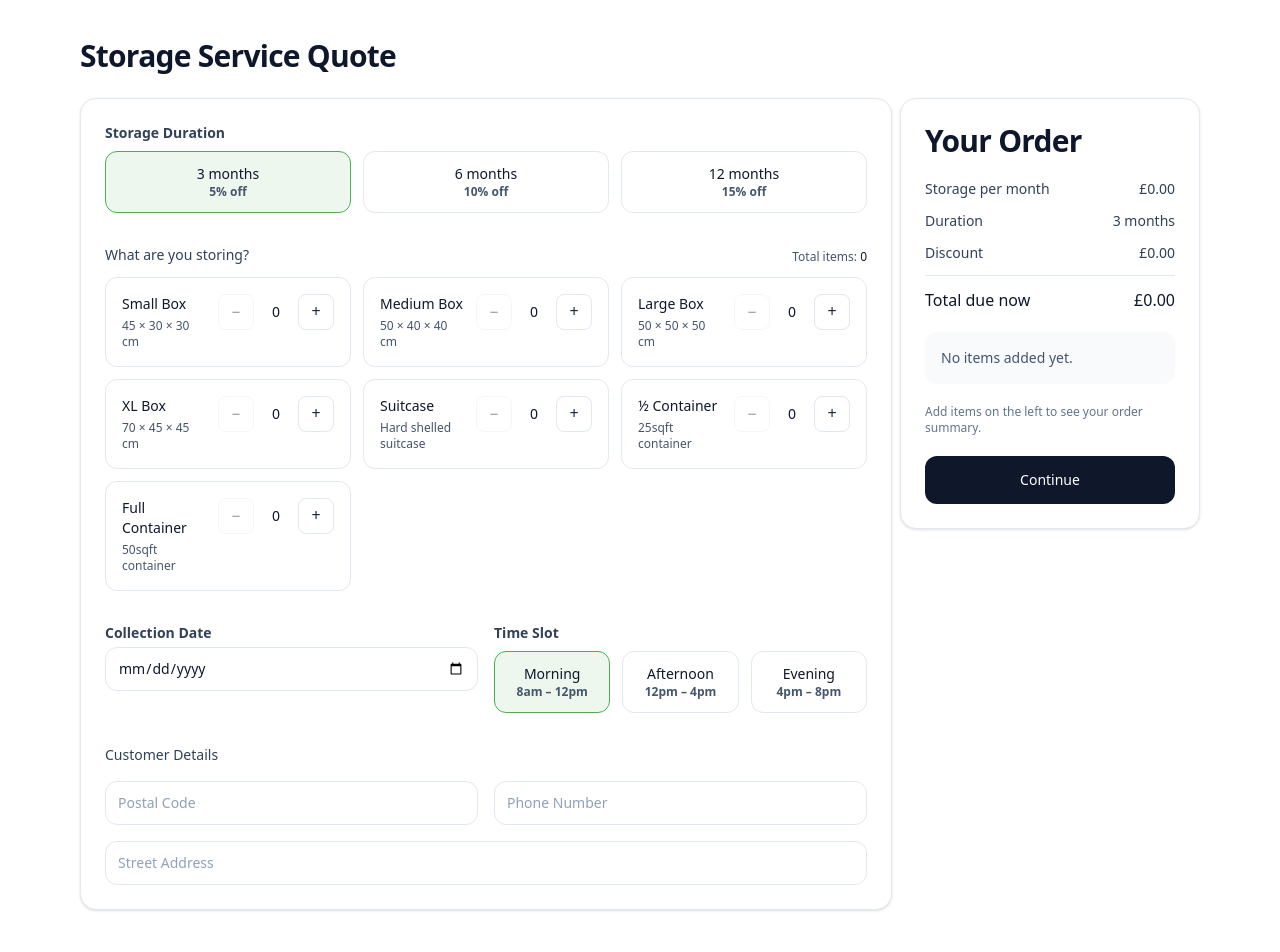
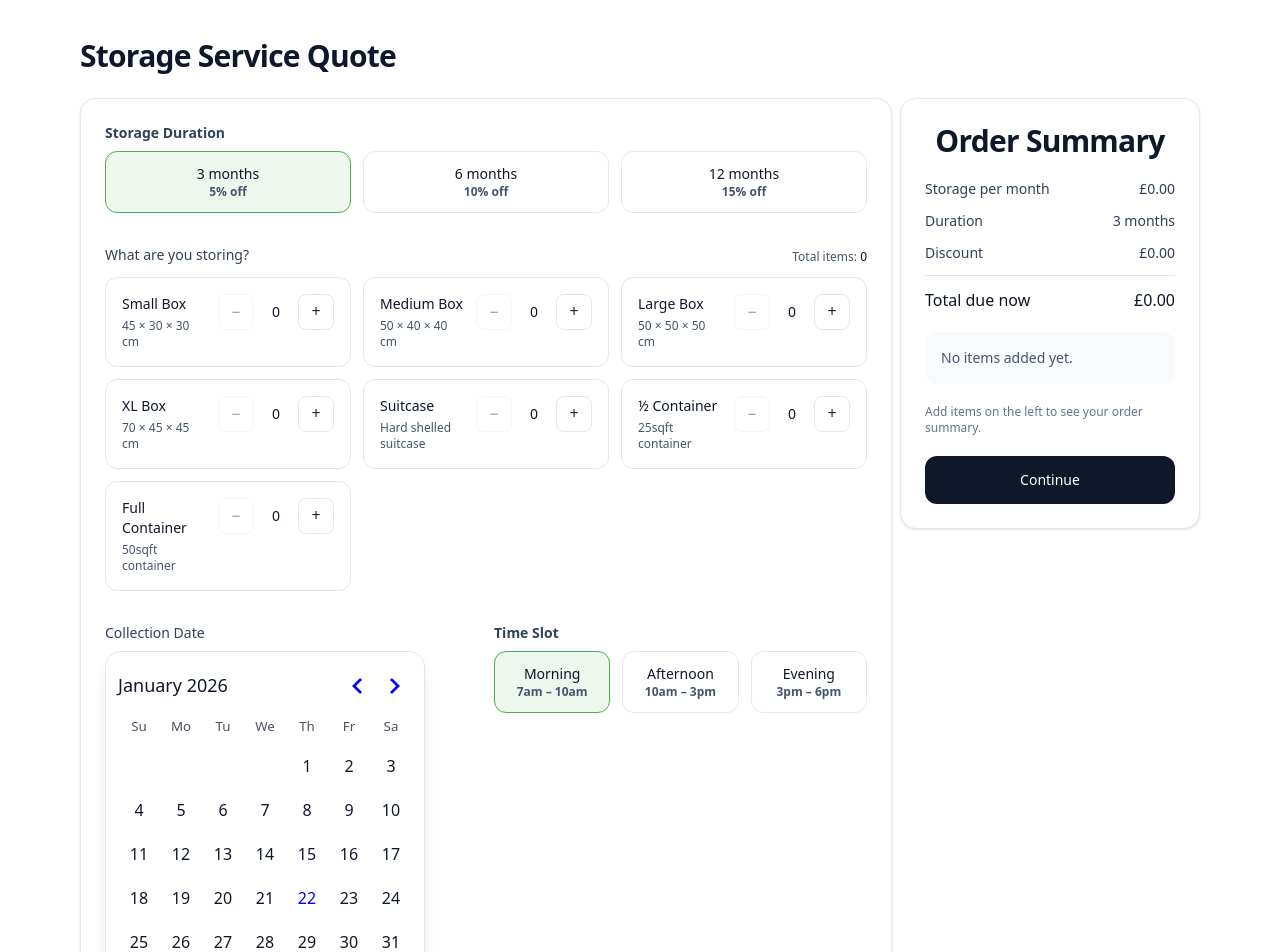
Before and after one commit to kidzsagarino/kxh-storage, a Next.js app: page / in a window 1280 px wide. Shown: the part 1100-2052 px from the top of the page. Built offline with nearby package versions, Linux system fonts and the light colour scheme.

Commit message:
add calendar

```diff
--- /dev/null
+++ b/app/components/DatePicker.tsx
@@ -0,0 +1,68 @@
+"use client";
+
+import * as React from "react";
+import { DayPicker } from "react-day-picker";
+
+type Props = {
+  value?: string; // YYYY-MM-DD
+  onChange: (value: string) => void;
+};
+
+function toISODate(d: Date) {
+  const y = d.getFullYear();
+  const m = String(d.getMonth() + 1).padStart(2, "0");
+  const day = String(d.getDate()).padStart(2, "0");
+  return `${y}-${m}-${day}`;
+}
+
+function formatPrettyDate(d: Date) {
+  const day = d.getDate();
+
+  const suffix =
+    day % 10 === 1 && day !== 11 ? "st" :
+    day % 10 === 2 && day !== 12 ? "nd" :
+    day % 10 === 3 && day !== 13 ? "rd" :
+    "th";
+
+  const month = d.toLocaleString("en-GB", { month: "short" });
+  const year = d.getFullYear();
+
+  return `${day}${suffix} ${month}, ${year}`;
+}
+
+export function DatePicker({ value, onChange }: Props) {
+  const [open, setOpen] = React.useState(true);
+
+  const selected = value ? new Date(value + "T00:00:00") : undefined;
+
+  return (
+    <div className="relative">
+      {/* <button
+        type="button"
+        onClick={() => setOpen((v) => !v)}
+        className="h-11 w-full rounded-xl border border-slate-200 bg-white px-3 text-left text-sm text-slate-800
+                   outline-none hover:border-slate-300 focus:ring-2 focus:ring-[#4CAF50]/30"
+      >
+        {selected ? format(selected, "PPP") : "Select date"}
+      </button> */}
+
+      {open && (
+        <>
+          {/* click outside */}
+
+          <div className="mt-2 w-[320px] rounded-2xl border border-slate-200 bg-white p-3 shadow-lg">
+            <DayPicker
+              mode="single"
+              selected={selected}
+              onSelect={(d) => {
+                if (!d) return;
+                onChange(formatPrettyDate(d));
+              }}
+            //   hidden={new Date()} // prevents past dates (optional)
+            />
+          </div>
+        </>
+      )}
+    </div>
+  );
+}
--- a/app/components/OrderSummary.tsx
+++ b/app/components/OrderSummary.tsx
@@ -65,7 +65,7 @@ export function OrderSummary({
 
     return (
         <section className="rounded-2xl border border-slate-200 bg-white p-6 shadow-sm space-y-5">
-            <h2 className="text-xl font-medium text-slate-900">{title}</h2>
+            <h2 className="text-xl font-medium text-slate-900 text-center">{title}</h2>
 
             {/* Totals */}
             <div className="space-y-3">
--- a/app/components/ServicesGrid.tsx
+++ b/app/components/ServicesGrid.tsx
@@ -29,7 +29,7 @@ export function ServicesGrid() {
       {services.map((s) => (
         <div
           key={s.key}
-          className="group rounded-1xl border border-slate-200 bg-white p-6 shadow-sm transition"
+          className="group rounded-2xl border border-slate-200 bg-white p-6 shadow-sm transition"
         >
           {/* Icon */}
           <div className="mb-3 inline-flex h-11 w-11 items-center justify-center rounded-xl
--- a/app/components/StorageServiceFlow.tsx
+++ b/app/components/StorageServiceFlow.tsx
@@ -2,6 +2,7 @@
 
 import { useRouter } from "next/navigation";
 import { useCheckout, type StorageItemId, type TimeSlotId } from "../components/checkout/CheckoutStore";
+import { DatePicker } from "./DatePicker";
 
 const storageItems: { id: StorageItemId; name: string; desc: string }[] = [
     { id: "small-box", name: "Small Box", desc: "45 × 30 × 30 cm" },
@@ -107,8 +108,7 @@ export function StorageForm() {
                                         <button
                                             type="button"
                                             onClick={() => inc(item.id)}
-                                            className="grid h-9 w-9 place-items-center rounded-lg border border-slate-200 bg-white
-                                 text-slate-800 hover:bg-slate-50"
+                                            className="grid h-9 w-9 place-items-center rounded-lg border border-slate-200 bg-white text-slate-800 hover:bg-slate-50"
                                             aria-label={`Increase ${item.name}`}
                                         >
                                             +
@@ -130,12 +130,16 @@ export function StorageForm() {
             {/* Collection date */}
             <div className="grid gap-4 sm:grid-cols-2">
                 <div>
-                    <label className="block text-sm font-medium text-slate-700 mb-1">Collection Date</label>
-                    <input
+                    <span className="block text-sm font-medium text-slate-700 mb-1">Collection Date</span>
+                    {/* <input
                         type="date"
                         value={state.collectionDate}
                         onChange={(e) => setState((s) => ({ ...s, collectionDate: e.target.value }))}
-                        className="h-11 w-full rounded-xl border border-slate-200 px-3 text-sm text-slate-800 outline-none"
+                        className="h-11 w-full rounded-xl border border-slate-200 bg-white px-3 text-sm text-slate-800 focus:ring-2 focus:ring-[#4CAF50]/30 outline-none"
+                    /> */}
+                    <DatePicker
+                        value={state.collectionDate}
+                        onChange={(val) => setState((s) => ({ ...s, collectionDate: val }))}
                     />
                 </div>
 
@@ -144,9 +148,9 @@ export function StorageForm() {
                     <label className="block text-sm font-medium text-slate-700 mb-2">Time Slot</label>
                     <div className="grid grid-cols-1 sm:grid-cols-3 gap-3">
                         {[
-                            { id: "morning", label: "Morning", desc: "8am – 12pm" },
-                            { id: "afternoon", label: "Afternoon", desc: "12pm – 4pm" },
-                            { id: "evening", label: "Evening", desc: "4pm – 8pm" },
+                            { id: "morning", label: "Morning", desc: "7am – 10am" },
+                            { id: "afternoon", label: "Afternoon", desc: "10am – 3pm" },
+                            { id: "evening", label: "Evening", desc: "3pm – 6pm" },
                         ].map((slot) => (
                             <label
                                 key={slot.id}
--- a/app/globals.css
+++ b/app/globals.css
@@ -1,4 +1,76 @@
 @import "tailwindcss";
+@import "react-day-picker/dist/style.css";
+
+/* ---- DayPicker theme override ---- */
+:root {
+  /* Your brand color (edit this) */
+  --brand: 76 175 80;
+  /* #4CAF50 */
+}
+
+/* Apply to every DayPicker */
+.rdp {
+  /* Core theme */
+  --rdp-accent-color: rgb(var(--brand));
+  --rdp-accent-background-color: rgba(76, 175, 80, 0.14);
+  --rdp-outline: 2px solid rgba(76, 175, 80, 0.35);
+  --rdp-outline-selected: 2px solid rgb(var(--brand));
+
+  /* Neutrals */
+  --rdp-background-color: #ffffff;
+  --rdp-cell-size: 40px;
+  --rdp-caption-font-size: 14px;
+  --rdp-button-height: 40px;
+  --rdp-button-width: 40px;
+
+  /* Text */
+  --rdp-color: #0f172a;
+  /* slate-900 */
+  --rdp-muted-color: #64748b;
+  /* slate-500 */
+}
+
+/* Rounded, modern look */
+.rdp-months {
+  gap: 12px;
+}
+
+.rdp-caption_label {
+  font-weight: 500;
+}
+
+.rdp-button {
+  border-radius: 12px;
+}
+
+.rdp-day {
+  border-radius: 12px;
+}
+
+/* Selected day */
+.rdp-day_selected,
+.rdp-day_selected:focus-visible,
+.rdp-day_selected:hover {
+  background: rgb(var(--brand));
+  color: white;
+}
+
+/* Today (subtle outline) */
+.rdp-day_today:not(.rdp-day_selected) {
+  outline: 1.5px solid color-mix(in srgb, rgb(var(--brand)) 40%, transparent);
+  outline-offset: -2px;
+}
+
+/* Disabled days */
+.rdp-day_disabled {
+  opacity: 0.35;
+}
+
+/* Hover (subtle) */
+.rdp-day:not(.rdp-day_selected):not(.rdp-day_disabled):hover {
+  background: color-mix(in srgb, rgb(var(--brand)) 10%, white);
+}
+
 
 /* ===============================
    Base (SEO + UX friendly)
@@ -34,6 +106,7 @@ h5,
 h6 {
   @apply font-bold tracking-tight text-slate-900;
 }
+
 /*
 h1 {
   @apply text-4xl md:text-5xl;
@@ -64,28 +137,15 @@ a {
 ================================ */
 
 .btn-primary {
-  @apply inline-flex items-center justify-center
-    rounded-xl bg-emerald-700 px-5 py-3
-    text-sm font-semibold text-white
-    shadow-sm transition
-    hover:bg-emerald-800
-    focus:outline-none focus:ring-2 focus:ring-emerald-300;
+  @apply inline-flex items-center justify-center rounded-xl bg-emerald-700 px-5 py-3 text-sm font-semibold text-white shadow-sm transition hover:bg-emerald-800 focus:outline-none focus:ring-2 focus:ring-emerald-300;
 }
 
 .btn-dark {
-  @apply inline-flex items-center justify-center
-    rounded-xl bg-slate-900 px-5 py-3
-    text-sm font-semibold text-white
-    shadow-sm transition
-    hover:bg-slate-800
-    focus:outline-none focus:ring-2 focus:ring-slate-400;
+  @apply inline-flex items-center justify-center rounded-xl bg-slate-900 px-5 py-3 text-sm font-semibold text-white shadow-sm transition hover:bg-slate-800 focus:outline-none focus:ring-2 focus:ring-slate-400;
 }
 
 .btn-outline {
-  @apply inline-flex items-center justify-center
-    rounded-xl border border-slate-200 px-5 py-3
-    text-sm font-semibold text-slate-800
-    transition hover:bg-slate-50;
+  @apply inline-flex items-center justify-center rounded-xl border border-slate-200 px-5 py-3 text-sm font-semibold text-slate-800 transition hover:bg-slate-50;
 }
 
 /* ===============================
@@ -95,12 +155,7 @@ a {
 input,
 select,
 textarea {
-  @apply w-full rounded-xl border border-slate-200
-    bg-white px-3 py-2 text-sm
-    text-slate-900
-    placeholder:text-slate-400
-    focus:border-emerald-400
-    focus:outline-none focus:ring-2 focus:ring-emerald-200;
+  @apply w-full rounded-xl border border-slate-200 bg-white px-3 py-2 text-sm text-slate-900 placeholder:text-slate-400 focus:border-emerald-400 focus:outline-none focus:ring-2 focus:ring-emerald-200;
 }
 
 label {
@@ -112,9 +167,7 @@ label {
 ================================ */
 
 .card {
-  @apply rounded-2xl border border-slate-200
-    bg-white p-6
-    shadow-sm;
+  @apply rounded-2xl border border-slate-200 bg-white p-6 shadow-sm;
 }
 
 /* ===============================
@@ -163,6 +216,7 @@ label {
     opacity: 0;
     transform: translateY(6px);
   }
+
   to {
     opacity: 1;
     transform: translateY(0);
--- a/app/order-summary/OrderSummaryLive.tsx
+++ b/app/order-summary/OrderSummaryLive.tsx
@@ -68,7 +68,7 @@ export function OrderSummaryLive() {
     return (
         <div className="md:sticky md:top-24 h-fit">
             <OrderSummary
-                title="Your Order"
+                title="Order Summary"
                 storagePerMonth={storagePerMonth}
                 discount={discount}
                 totalDueNow={totalDueNow}
--- a/package.json
+++ b/package.json
@@ -9,9 +9,11 @@
     "lint": "eslint"
   },
   "dependencies": {
+    "date-fns": "^4.1.0",
     "lucide-react": "^0.562.0",
     "next": "16.1.4",
     "react": "19.2.3",
+    "react-day-picker": "^9.13.0",
     "react-dom": "19.2.3"
   },
   "devDependencies": {
```
Also changed, not shown: 1 other file (tests, documents, lock files or other folders).
